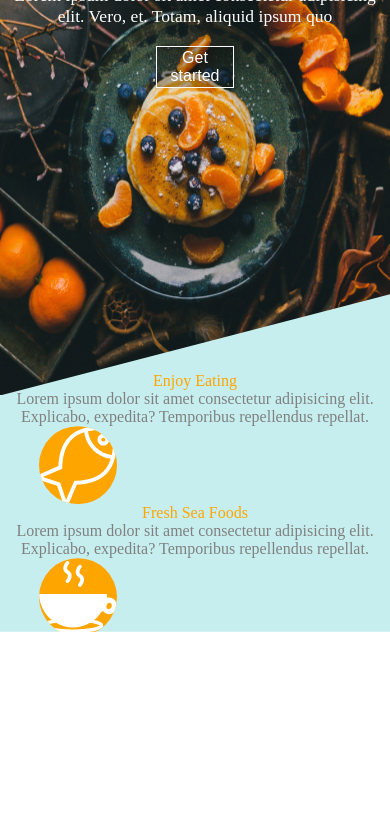
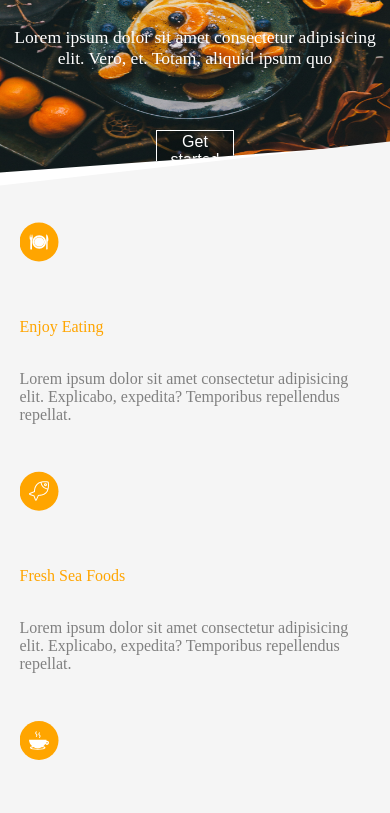
Before and after one commit to HassanFakih9/Project1-gr6, a plain HTML site: page index.html in a window 390 px wide. Shown: the part 111-924 px from the top of the page. Before the commit the page ends 844 px from the top, so only its background shows below. Drawn offline with Linux system fonts and the light colour scheme.

Commit message:
first reponsive commit

```diff
--- a/style.css
+++ b/style.css
@@ -31,14 +31,14 @@ body {
 }
 
 .bg2 {
-    background-color: rgb(199, 238, 238);
+    background-color: whitesmoke;
     background-size: 100vw 100%;
     height: 40%;
     width: 100vw;
-    clip-path: polygon(0 30%, 100% 0, 100% 100%, 0 100%);
-    overflow: scroll;
-    /* margin-top: -12%;
-   margin-bottom: -12%; */
+    clip-path: polygon(0 15%, 100% 0, 100% 100%, 0 100%);
+    overflow: visible;
+    margin-top: -5%;
+
 
 
 
@@ -50,6 +50,8 @@ body {
     width: 100vw;
     margin-top: 12%;
 
+    padding-left: 5%;
+    padding-right: 5%;
 
     display: flex;
     flex-direction: row;
@@ -59,9 +61,10 @@ body {
     /* justify-items: center; */
     /* place-items: start start; */
     /* align-items: center; */
-    justify-content: space-around;
-    align-content: space-around;
+    justify-content: space-between;
+    align-content: space-between;
     overflow: visible;
+    gap: 5%;
 
 
 }
@@ -78,8 +81,10 @@ body {
 .bgdiv {
     width: 40%;
     display: flex;
+    align-self: flex-start;
     align-items: center;
     justify-content: center;
+
     height: 40%;
     background-color: orange;
     clip-path: circle();
@@ -89,6 +94,7 @@ body {
 .svgitem {
     width: 50%;
     height: 50%;
+
 
     /* shape-outside: circle(); */
     /* clip-path: circle();
@@ -101,8 +107,9 @@ body {
 .grid-item1 {
     display: flex;
     flex-direction: column;
-   gap:15%;
-    justify-content: space-between;
+    gap: 15%;
+
+
     overflow: visible;
 
 
@@ -112,8 +119,9 @@ body {
 .grid-item2 {
     display: flex;
     flex-direction: column;
-    justify-content: space-between;
 
+    gap: 15%;
+    overflow: visible;
 
 
 }
@@ -121,14 +129,18 @@ body {
 .grid-item3 {
     display: flex;
     flex-direction: column;
-    justify-content: space-between;
+
+    gap: 15%;
+    overflow: visible;
 
 }
 
 .grid-item4 {
     display: flex;
     flex-direction: column;
-    justify-content: space-between;
+
+    gap: 15%;
+    overflow: visible;
 
 }
 
@@ -227,7 +239,7 @@ body {
 
 
 
-@media only screen and (max-width: 488px) {
+@media only screen and (max-width: 500px) {
 
     .banner {
         font-size: 2em;
@@ -246,44 +258,73 @@ body {
         font-size: 1em;
     }
 
+    .firstdiv {
+        height: 5vh;
+    }
+
     .firstdiv a {
         color: white;
         font-size: 1em;
 
 
 
+
     }
 
     .container {
-        height: 100vh;
-        text-align: center;
+        height: 1100px;
+        /* text-align: center; */
     }
 
     .bg2 {
-        margin-top: -12vh;
+
+        height: auto;
+        clip-path: polygon(0 4.28%, 100% 0, 100% 100%, 0 100%);
+        overflow: visible;
         /* clip-path: none; */
+        margin-top: -8%;
     }
 
     .bg1 {
         text-align: center;
+        height: 100%;
+        display: flex;
+        flex-direction: column;
+        gap: 5vh;
         /* clip-path: none; */
     }
 
     .icons {
-        height: auto;
+        height: max-content;
         flex-direction: column;
-        margin-top: auto;
+        margin-top: 15%;
+        gap: 3vh;
     }
 
+    .bgdiv {
+        width: 10vw;
+        height: 10vh;
+    }
+
+    .grid-item1 {
+        gap: 4vh;
+    }
+
+    .grid-item2 {
+        gap: 4vh;
+    }
+
+    .grid-item3 {
+        gap: 4vh;
+    }
+
+    .grid-item4 {
+        gap: 4vh;
+    }
+
+    .svgitem {
+        width: 5vw;
+        height: 5vh;
+    }
 
 }
-
-/* for media queries */
-/* .wrapper {
-    display: grid;
-    grid-auto-flow: column;
-}
-
-.box {
-    align-self: center;
-} */
```
